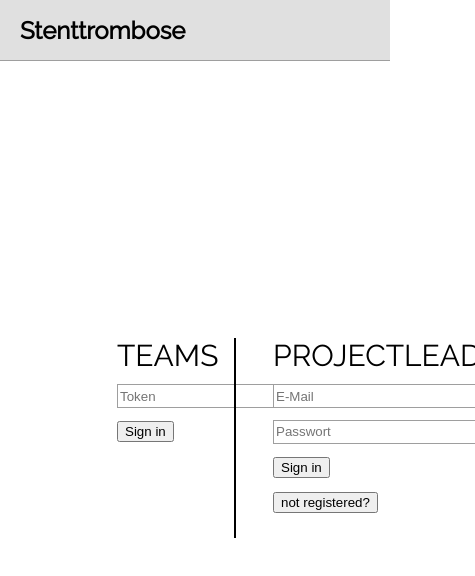
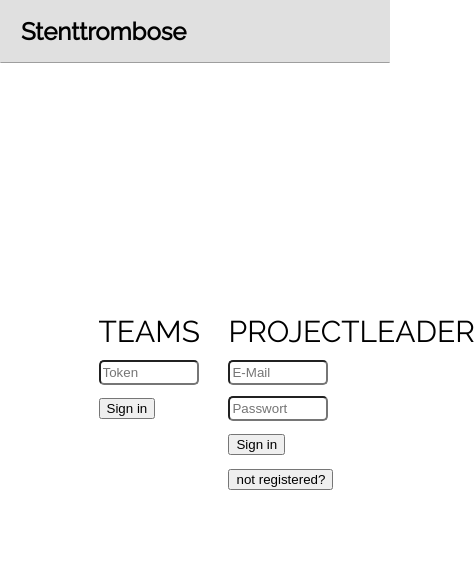
Before and after one commit to Gabsii/Stentthrombose, a React (Create React App) app in the folder reactjs/: page /#/ in a window 390 px wide. Shown: the top 576 px of the page, 475 px wide, since content can reach past the window. Built offline with nearby package versions, Linux system fonts and the light colour scheme.

Commit message:
Login responsive

```diff
--- a/reactjs/src/pages/Login.css
+++ b/reactjs/src/pages/Login.css
@@ -1,46 +1,52 @@
 @import url(http://fonts.googleapis.com/css?family=Raleway);
+
+
+*{
+  box-sizing: border-box;
+}
+.col-1 {width: 8.33%;}
+.col-2 {width: 16.66%;}
+.col-3 {width: 25%;}
+.col-4 {width: 33.33%;}
+.col-5 {width: 41.66%;}
+.col-6 {width: 50%;}
+.col-7 {width: 58.33%;}
+.col-8 {width: 66.66%;}
+.col-9 {width: 75%;}
+.col-10 {width: 83.33%;}
+.col-11 {width: 91.66%;}
+.col-12 {width: 100%;}
+
+[class*="col-"] {
+    float: left;
+    border: 1px solid transparent;
+}
 
 .header{
   font-family: 'Raleway';
   font-size: 12px;
-  position: fixed;
-  top: 0px;
-  left: 0px;
-  right: 0px;
-  height: 60px;
+  float:left;
+  width:100%;
   background-color: #E0E0E0;
   padding-left: 20px;
   border-bottom: 1px solid #9E9E9E;
+  margin-bottom: 250px;;
 }
 
-.teamlogin {
+.teamLogin{
   font-family: 'Raleway';
   font-size: 30px;
-  position: fixed;
-  top: 40%;
-  left: 30%;
+
 }
 
-.teamlogin::after {
-  content: "";
-  background-color: black;
-  position: fixed;
-  width: 2px;
-  height: 200px;
-  top: 40%;
-  left: 60%;
-  display: block;
-}
-.leaderlogin{
+.leaderLogin{
+
   font-family: 'Raleway';
   font-size: 30px;
-  position: fixed;
-  top: 40%;
-  left: 70%
 }
- .inputField{
-   height: 20px;
-   width: 200px;;
-   border: solid 1px #9E9E9E;
-   transition: box-shadow 0.3s, border 0.3s;
- }
+
+.inputField{
+  width: 100px;
+  height: 25px;
+  border-radius: 5px;
+}
--- a/reactjs/src/pages/Login.js
+++ b/reactjs/src/pages/Login.js
@@ -1,5 +1,6 @@
 import React, { Component } from 'react';
 import './Login.css';
+<meta name="viewport" content="width=device-width, initial-scale=1.0"/>
 
 class App extends Component {
   render() {
@@ -10,30 +11,34 @@
       );
    }
 }
-
-class Header extends React.Component {
-   render() {
-      return (
-         <div className="header">
+class Header extends Component {
+  render (){
+    return(
+      <div className="row">
+         <div className="col-12 header">
             <h1>Stenttrombose</h1>
          </div>
-      );
-   }
+      </div>
+    )
+  }
 }
-
 class Login extends Component {
   render (){
     return(
-      <div>
-        <div className="teamlogin">
-          <Header/>
+
+  <div>
+      <Header />
+      <div className="row">
+        <div className="col-3"></div>
+        <div className="col-3 teamLogin">
           <form>
-            TEAMS<br/>
+              TEAMS<br/>
               <input type="text" placeholder="Token" className="inputField"/><br/>
               <input type="submit" value="Sign in"/>
           </form>
         </div>
-        <div className="leaderlogin">
+        <div className="col-1"></div>
+        <div className="col-5 leaderLogin">
           <form>
             PROJECTLEADER<br/>
             <input type="text" placeholder="E-Mail" className="inputField"/><br/>
@@ -42,7 +47,9 @@
             <input type="submit" value="not registered?"/>
           </form>
           </div>
+
       </div>
+    </div>
 
     )
   }
```
Also changed, not shown: reactjs/public/index.html (line endings or trailing spaces).
